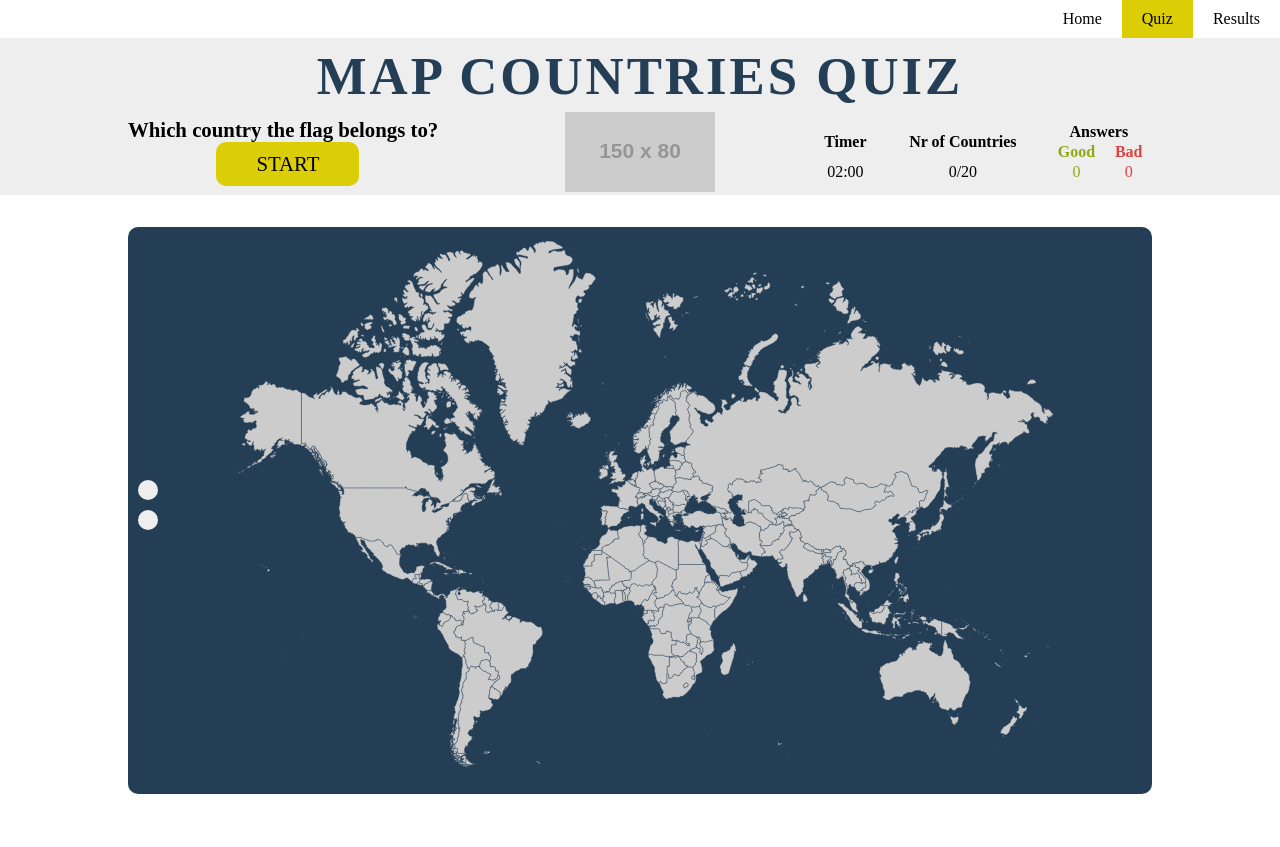
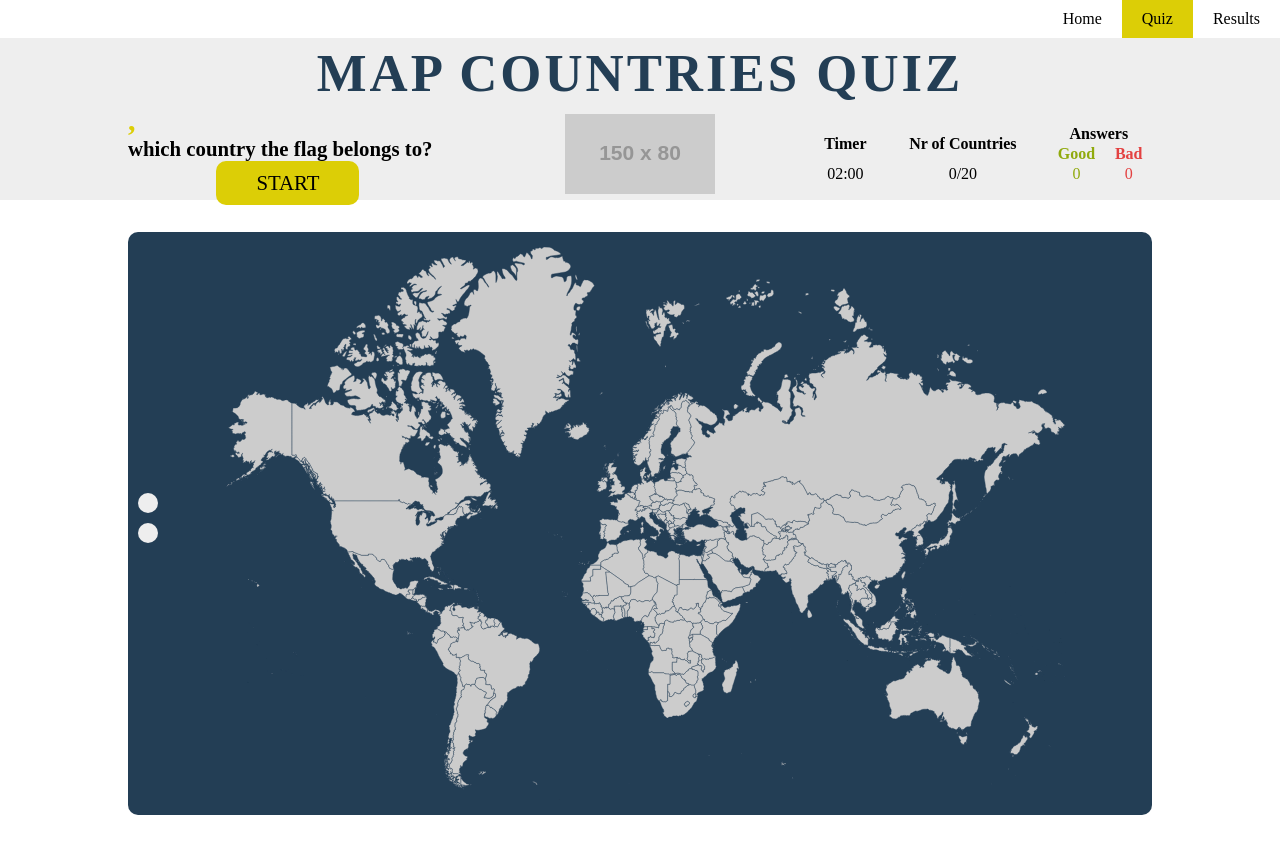
Before and after one commit to monika-stempniak/MapCountriesQuiz, a React app: page /quiz in a window 1280 px wide. Before the commit the page ends 825 px from the top, so only its background shows below. Built offline with nearby package versions, Linux system fonts and the light colour scheme; the HTML template or start-up script is replaced by a standard one.

Commit message:
Apply user name to Topbar component

```diff
--- a/src/js/scenes/Topbar.jsx
+++ b/src/js/scenes/Topbar.jsx
@@ -1,8 +1,10 @@
 // @flow
 import React from 'react'
+import { connect } from 'react-redux'
 import Header from '../components/Header'
 import Timer from '../components/Timer'
 import Button from '../components/Button'
+import addName from '../actions/nameAction'
 
 type State = {
   countryCode: string,
@@ -21,6 +23,7 @@ type State = {
 
 type Props = {
   answer: string,
+  newUserName: string,
 }
 
 class Topbar extends React.Component<Props,State> {
@@ -148,6 +151,8 @@ class Topbar extends React.Component<Props,State> {
       bad,
     } = this.state
 
+    const { newUserName } = this.props
+
     const hintLinkVisibility = isHintLinkVisible ? 'isVisible' : ''
     const hintVisibility = isHintVisible ? 'isVisible' : ''
 
@@ -170,7 +175,8 @@ class Topbar extends React.Component<Props,State> {
             <div className="topbar-content">
               <div className="col-3">
                 <h3 className="quiz-question">
-                  Which country the flag belongs to?
+                  <span className="quiz-user">{newUserName}, </span>
+                  which country the flag belongs to?
                 </h3>
                 <div className="quiz-row">
                   <Button
@@ -245,4 +251,8 @@ class Topbar extends React.Component<Props,State> {
   }
 }
 
-export default Topbar
+const mapStateToProps = state => ({
+  newUserName: state.userName.newUserName,
+})
+
+export default connect(mapStateToProps, { addName })(Topbar)
--- a/src/scss/partials/_topbar.scss
+++ b/src/scss/partials/_topbar.scss
@@ -30,6 +30,12 @@
 
     .quiz-question {
       font-size: 1.3rem;
+
+      .quiz-user {
+        display: block;
+        color: $color-hover;
+        font-size: 30px;
+      }
     }
 
     .quiz-row {
```
